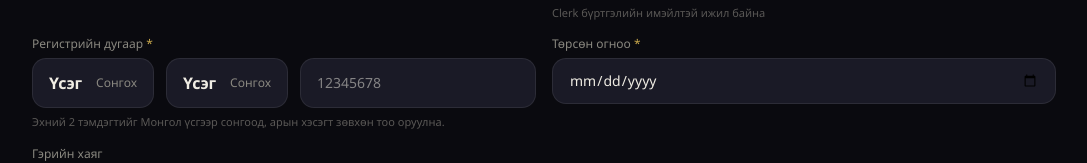
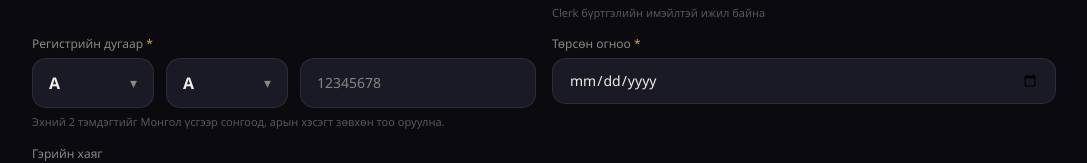
Before and after one commit to Temka-tec/Car-delivery, a Next.js app: page /driver/register in a window 1280 px wide. Shown: the part 704-867 px from the top of the page, without its empty margins (96-1183 px from the left). Built offline with nearby package versions, Linux system fonts and the light colour scheme.

Commit message:
some fix ui

```diff
--- a/src/app/(client)/_components/FleetSection.tsx
+++ b/src/app/(client)/_components/FleetSection.tsx
@@ -9,7 +9,7 @@ const iconShellClasses =
 export const FleetSection = async () => {
   const { userId } = await auth();
   const isSignedIn = Boolean(userId);
-  const cars = await getAvailableCars(6);
+  const cars = await getAvailableCars(6, userId);
 
   return (
     <section id="cars" className="px-4 py-14 sm:px-6 lg:px-10">
--- a/src/app/(client)/booking/_components/booking-data.ts
+++ b/src/app/(client)/booking/_components/booking-data.ts
@@ -1,6 +1,6 @@
 export const searchDefaults = {
-  startDate: "2026-03-25",
-  endDate: "2026-03-28",
+  startDate: "",
+  endDate: "",
   direction: "Улаанбаатар → Хөвсгөл",
   seats: "7-8",
   priceMax: 300000,
--- a/src/app/(client)/booking/page.tsx
+++ b/src/app/(client)/booking/page.tsx
@@ -1,10 +1,12 @@
+import { auth } from "@clerk/nextjs/server";
 import { getAvailableCars } from "@/lib/car-data";
 import { BookingExperience } from "./_components/BookingExperience";
 
 export const dynamic = "force-dynamic";
 
 export default async function BookingPage() {
-  const cars = await getAvailableCars();
+  const { userId } = await auth();
+  const cars = await getAvailableCars(undefined, userId);
 
   return <BookingExperience initialCars={cars} />;
 }
--- a/src/app/(client)/driver/register/_components/DriverRegistrationStepPanels.tsx
+++ b/src/app/(client)/driver/register/_components/DriverRegistrationStepPanels.tsx
@@ -1,3 +1,6 @@
+"use client";
+
+import { useState } from "react";
 import type { ChangeEvent } from "react";
 
 import {
@@ -22,7 +25,9 @@ type StepSharedProps = {
   formValues: DriverRegistrationValues;
   uploadFiles: UploadFiles;
   onFieldChange: (
-    event: ChangeEvent<HTMLInputElement | HTMLSelectElement | HTMLTextAreaElement>,
+    event: ChangeEvent<
+      HTMLInputElement | HTMLSelectElement | HTMLTextAreaElement
+    >,
   ) => void;
   onUploadChange: (
     field: UploadFieldName,
@@ -72,6 +77,9 @@ export const PersonalInfoStep = ({
     .slice(2)
     .replace(/\D/g, "")
     .slice(0, 8);
+  const [openRegisterPicker, setOpenRegisterPicker] = useState<0 | 1 | null>(
+    null,
+  );
 
   return (
     <div className="grid gap-4 md:grid-cols-2">
@@ -94,42 +102,65 @@ export const PersonalInfoStep = ({
               className="flex flex-col gap-1.5 text-sm md:col-auto"
             >
               <span className="text-xs font-medium text-[var(--color-muted)]">
-                {field.label} <span className="text-[var(--color-gold)]">*</span>
+                {field.label}{" "}
+                <span className="text-[var(--color-gold)]">*</span>
               </span>
               <div className="grid gap-3 sm:grid-cols-[1fr_1fr_1.6fr]">
                 {[0, 1].map((index) => (
-                  <details key={index} className="group relative">
-                    <summary className="flex cursor-pointer list-none items-center justify-between rounded-xl border border-white/8 bg-[var(--color-panel)] px-4 py-3 outline-none transition group-open:border-[rgba(201,168,76,0.45)]">
+                  <div key={index} className="relative">
+                    <button
+                      type="button"
+                      onClick={() =>
+                        setOpenRegisterPicker((current) =>
+                          current === index ? null : (index as 0 | 1),
+                        )
+                      }
+                      className={`flex w-full items-center justify-between rounded-xl border bg-[var(--color-panel)] px-4 py-3 outline-none transition ${
+                        openRegisterPicker === index
+                          ? "border-[rgba(201,168,76,0.45)]"
+                          : "border-white/8"
+                      }`}
+                    >
                       <span className="text-base font-semibold">
-                        {registerPrefix[index] || "Үсэг"}
+                        {registerPrefix[index] || "А"}
                       </span>
-                      <span className="text-xs text-[var(--color-muted)]">Сонгох</span>
-                    </summary>
-                    <div className="absolute z-20 mt-2 grid max-h-56 w-full grid-cols-4 gap-2 overflow-y-auto rounded-2xl border border-white/8 bg-[#191923] p-3 shadow-2xl">
+                      <span className="text-sm text-[var(--color-muted)]">
+                        ▾
+                      </span>
+                    </button>
+                    {openRegisterPicker === index ? (
+                      <div className="absolute z-20 mt-2 grid max-h-56 min-w-[100px] w-[calc(100%+56px)] grid-cols-4 gap-2 overflow-y-auto rounded-2xl border border-white/8 bg-[#191923] p-3 shadow-2xl">
                         {mongolianRegisterLetters.map((letter) => (
                           <button
                             key={`${index}-${letter}`}
                             type="button"
-                          onClick={() => onRegisterPrefixChange(index as 0 | 1, letter)}
-                          className="rounded-lg border border-white/8 bg-[var(--color-panel)] px-2 py-2 text-sm font-medium transition hover:border-[rgba(201,168,76,0.45)] hover:text-[var(--color-gold)]"
+                            onClick={() => {
+                              onRegisterPrefixChange(index as 0 | 1, letter);
+                              setOpenRegisterPicker(null);
+                            }}
+                            className="rounded-xl border-2 border-[rgba(255,255,255,0.14)] bg-[var(--color-panel)] px-3 py-3 text-sm font-semibold transition hover:border-[rgba(201,168,76,0.55)] hover:text-[var(--color-gold)]"
                           >
                             {letter}
                           </button>
                         ))}
                       </div>
-                  </details>
+                    ) : null}
+                  </div>
                 ))}
                 <input
                   inputMode="numeric"
                   pattern="[0-9]*"
                   placeholder="12345678"
                   value={registerDigits}
-                  onChange={(event) => onRegisterDigitsChange(event.target.value)}
+                  onChange={(event) =>
+                    onRegisterDigitsChange(event.target.value)
+                  }
                   className="rounded-xl border border-white/8 bg-[var(--color-panel)] px-4 py-3 outline-none transition focus:border-[rgba(201,168,76,0.45)] focus:bg-[#22222E]"
                 />
               </div>
               <span className="text-[11px] text-[#5A5856]">
-                Эхний 2 тэмдэгтийг Монгол үсгээр сонгоод, арын хэсэгт зөвхөн тоо оруулна.
+                Эхний 2 тэмдэгтийг Монгол үсгээр сонгоод, арын хэсэгт зөвхөн тоо
+                оруулна.
               </span>
             </div>
           );
@@ -152,7 +183,9 @@ export const PersonalInfoStep = ({
               placeholder={field.placeholder}
               value={
                 formValues[
-                  personalFieldNames[field.label] as keyof DriverRegistrationValues
+                  personalFieldNames[
+                    field.label
+                  ] as keyof DriverRegistrationValues
                 ]
               }
               onChange={onFieldChange}
@@ -193,7 +226,9 @@ export const PersonalInfoStep = ({
           htmlFor="profilePhoto"
           className="block cursor-pointer rounded-[16px] border border-dashed border-[rgba(201,168,76,0.25)] bg-[var(--color-panel)] px-6 py-10 text-center transition hover:border-[rgba(201,168,76,0.5)] hover:bg-[#22222E]"
         >
-          <div className="text-3xl">{uploadFiles.profilePhoto ? "✅" : "🖼️"}</div>
+          <div className="text-3xl">
+            {uploadFiles.profilePhoto ? "✅" : "🖼️"}
+          </div>
           <div className="mt-3 text-sm font-medium">
             {uploadFiles.profilePhoto
               ? uploadFiles.profilePhoto.name
@@ -351,7 +386,9 @@ export const DocumentInfoStep = ({
             key={slot.title}
             className="cursor-pointer rounded-[16px] border border-dashed border-[rgba(201,168,76,0.2)] bg-[var(--color-panel)] px-4 py-8 text-center transition hover:border-[rgba(201,168,76,0.45)] hover:bg-[#22222E]"
           >
-            <div className="text-3xl">{uploadFiles[slot.id] ? "✅" : slot.icon}</div>
+            <div className="text-3xl">
+              {uploadFiles[slot.id] ? "✅" : slot.icon}
+            </div>
             <div className="mt-2 text-sm font-medium">{slot.title}</div>
             <div className="mt-1 text-[11px] text-[var(--color-muted)]">
               {uploadFiles[slot.id]
@@ -543,7 +580,9 @@ export const CarInfoStep = ({
             key={slot.title}
             className="cursor-pointer rounded-[16px] border border-dashed border-[rgba(201,168,76,0.2)] bg-[var(--color-panel)] px-4 py-8 text-center transition hover:border-[rgba(201,168,76,0.45)] hover:bg-[#22222E]"
           >
-            <div className="text-3xl">{uploadFiles[slot.id] ? "✅" : slot.icon}</div>
+            <div className="text-3xl">
+              {uploadFiles[slot.id] ? "✅" : slot.icon}
+            </div>
             <div className="mt-2 text-sm font-medium">{slot.title}</div>
             <div className="mt-1 text-[11px] text-[var(--color-muted)]">
               {uploadFiles[slot.id]
--- a/src/lib/car-data.ts
+++ b/src/lib/car-data.ts
@@ -6,6 +6,7 @@ import { Prisma } from "@/generated/prisma/client";
 export type CarListItem = {
   id: string;
   slug: string;
+  ownerClerkId: string | null;
   icon: string;
   photos: string[];
   heroImage: string | null;
@@ -134,6 +135,7 @@ const mapCarRecord = (car: Awaited<ReturnType<typeof getCarsRaw>>[number]): CarL
   return {
     id: car.id,
     slug: car.slug,
+    ownerClerkId: car.driver?.user.clerkId || null,
     icon: shortCode,
     photos: car.photos.filter(isStoredImagePath),
     heroImage: car.photos.find(isStoredImagePath) || null,
@@ -172,12 +174,27 @@ const formatReviewDate = (value: Date) =>
     day: "numeric",
   }).format(value);
 
-async function getCarsRaw(options?: { limit?: number; slug?: string }) {
+async function getCarsRaw(options?: {
+  limit?: number;
+  slug?: string;
+  excludeClerkId?: string | null;
+}) {
   try {
     return await prisma.car.findMany({
       where: {
         ...(options?.slug ? { slug: options.slug } : {}),
         ...(options?.slug ? {} : { status: "AVAILABLE" }),
+        ...(options?.excludeClerkId
+          ? {
+              NOT: {
+                driver: {
+                  user: {
+                    clerkId: options.excludeClerkId,
+                  },
+                },
+              },
+            }
+          : {}),
       },
       take: options?.limit,
       orderBy: [{ createdAt: "desc" }],
@@ -213,8 +230,8 @@ async function getCarsRaw(options?: { limit?: number; slug?: string }) {
   }
 }
 
-export async function getAvailableCars(limit?: number) {
-  const cars = await getCarsRaw({ limit });
+export async function getAvailableCars(limit?: number, excludeClerkId?: string | null) {
+  const cars = await getCarsRaw({ limit, excludeClerkId });
   return cars.map(mapCarRecord);
 }
 
```
Also changed, not shown: src/app/(client)/booking/_components/BookingExperience.tsx (+9 -3 lines), src/app/(client)/cars/[slug]/page.tsx (+11 -2 lines). Lines whose indentation alone changed are shown as unchanged.
